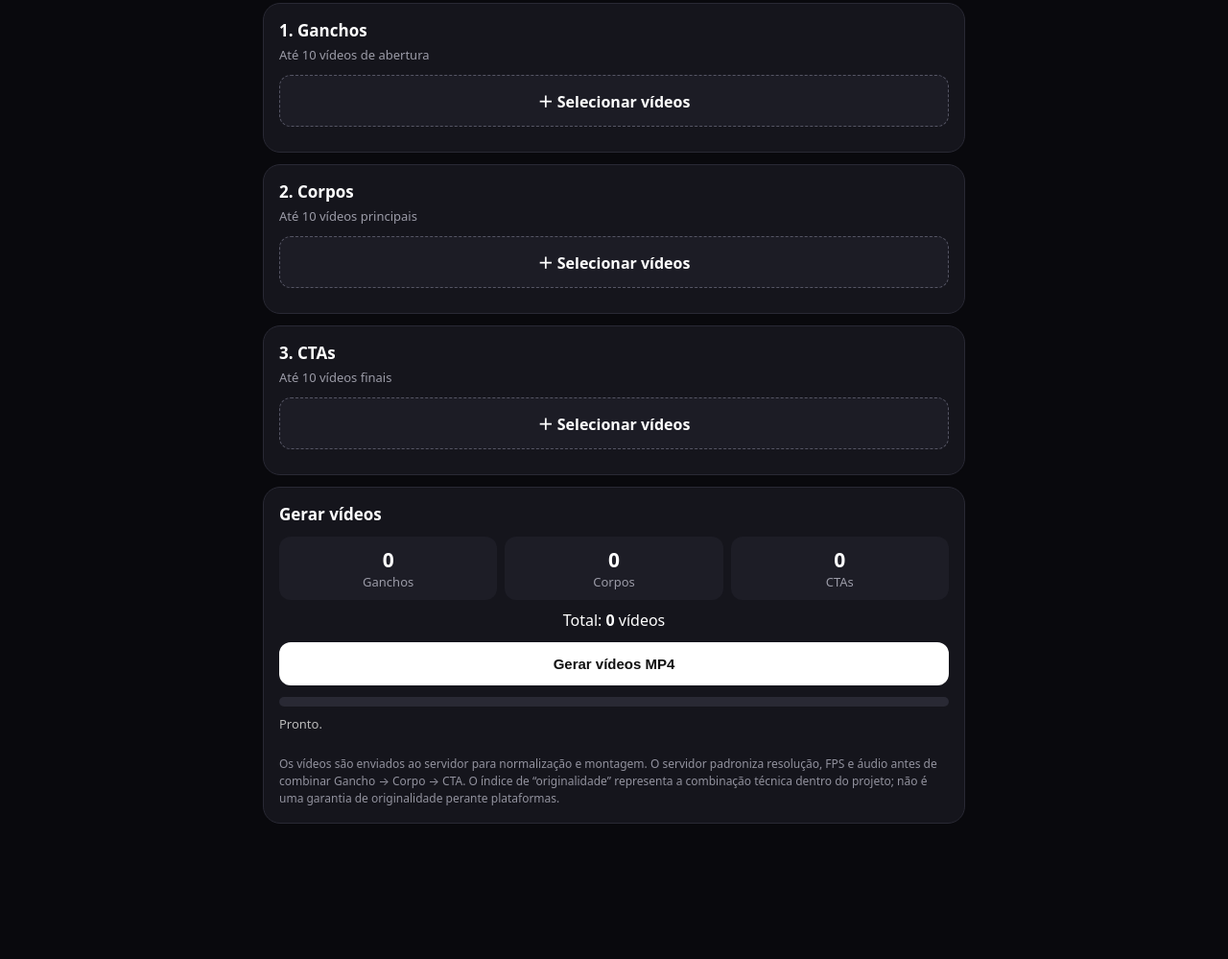
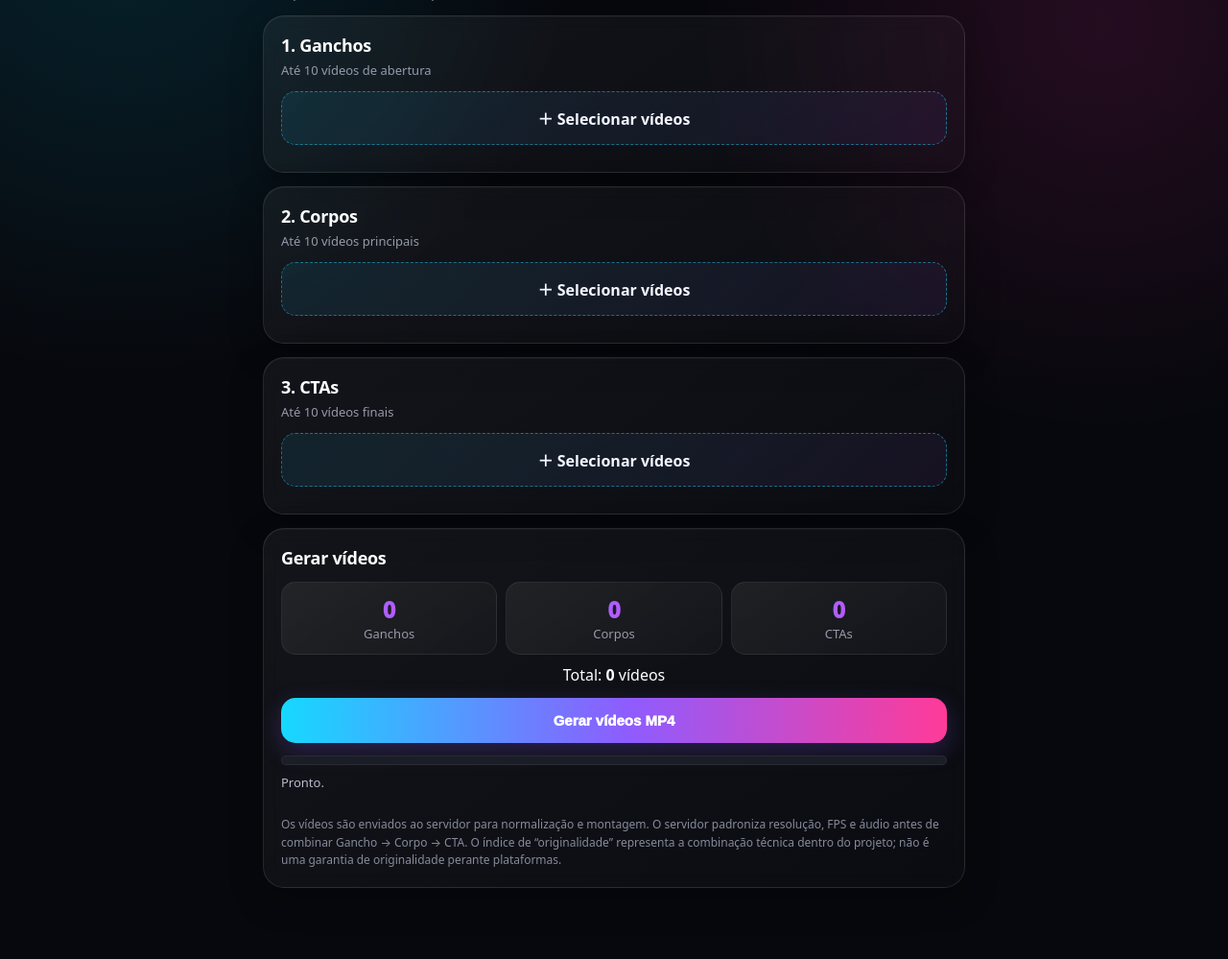
Before and after one commit to MarioGabriel39/geramix, a website: page public/index.html in a window 1280 px wide. Shown: the part 83-1082 px from the top of the page at 96% size. Before the commit the page ends 1003 px from the top, so only its background shows below. Drawn offline with Linux system fonts and the light colour scheme.

Commit message:
Update index.html

```diff
--- a/public/index.html
+++ b/public/index.html
@@ -1,60 +1,407 @@
 <!doctype html>
 <html lang="pt-BR">
 <head>
-<meta charset="utf-8"><meta name="viewport" content="width=device-width,initial-scale=1">
+<meta charset="utf-8">
+<meta name="viewport" content="width=device-width,initial-scale=1">
+
 <title>GeraMix</title>
+
 <style>
-*{box-sizing:border-box}body{margin:0;background:#09090d;color:#fff;font-family:system-ui,-apple-system,Segoe UI,Roboto,sans-serif}
-main{max-width:760px;margin:auto;padding:18px 14px 50px}.logo{font-size:28px;font-weight:900}.muted{color:#9b9ba7;font-size:13px}
-.card{background:#15151c;border:1px solid #292934;border-radius:18px;padding:16px;margin:12px 0}
-h2{font-size:17px;margin:0 0 5px}.pick{display:block;text-align:center;border:1px dashed #555564;border-radius:12px;padding:14px;margin-top:12px;font-weight:800;background:#1c1c25}
-input{display:none}.files{margin-top:10px}.file{padding:8px;border-radius:8px;background:#1d1d26;margin:5px 0;font-size:12px;overflow:hidden;text-overflow:ellipsis;white-space:nowrap}
-.stats{display:grid;grid-template-columns:repeat(3,1fr);gap:8px;margin-top:12px}.stat{background:#1d1d26;border-radius:12px;text-align:center;padding:10px}.n{font-size:21px;font-weight:900}
-button,.download{display:block;width:100%;padding:14px;border:0;border-radius:12px;background:#fff;color:#111;font-weight:900;margin-top:12px;font-size:15px;text-align:center;text-decoration:none}button:disabled{opacity:.45}
-.progress{height:10px;background:#292934;border-radius:20px;overflow:hidden;margin-top:12px}.bar{height:100%;width:0%;background:#fff;transition:.2s}
-.status{margin-top:9px;font-size:13px;color:#bbb}.result{max-height:360px;overflow:auto;margin-top:12px}.combo{padding:10px;border-bottom:1px solid #292934;font-size:12px}.pill{display:inline-block;background:#292936;border-radius:8px;padding:4px 6px;margin:2px;color:#ddd}
-.note{font-size:12px;line-height:1.5;color:#92929e;margin-top:12px}
-</style></head>
-<body><main>
-<div class="logo">GeraMix</div><div class="muted">Multiplicador de vídeos com processamento no servidor</div>
+*{
+  box-sizing:border-box;
+}
 
-<section class="card"><h2>1. Ganchos</h2><div class="muted">Até 10 vídeos de abertura</div>
-<label class="pick" for="hooks">＋ Selecionar vídeos</label><input id="hooks" type="file" accept="video/*" multiple><div id="hl" class="files"></div></section>
+body{
+  margin:0;
+  min-height:100vh;
+  background:
+    radial-gradient(circle at 10% 0%, rgba(0,210,255,.13), transparent 30%),
+    radial-gradient(circle at 90% 10%, rgba(255,45,170,.12), transparent 28%),
+    #07080d;
+  color:#fff;
+  font-family:system-ui,-apple-system,Segoe UI,Roboto,sans-serif;
+}
 
-<section class="card"><h2>2. Corpos</h2><div class="muted">Até 10 vídeos principais</div>
-<label class="pick" for="bodies">＋ Selecionar vídeos</label><input id="bodies" type="file" accept="video/*" multiple><div id="bl" class="files"></div></section>
+main{
+  max-width:760px;
+  margin:auto;
+  padding:24px 14px 60px;
+}
 
-<section class="card"><h2>3. CTAs</h2><div class="muted">Até 10 vídeos finais</div>
-<label class="pick" for="ctas">＋ Selecionar vídeos</label><input id="ctas" type="file" accept="video/*" multiple><div id="cl" class="files"></div></section>
+.logo{
+  font-size:32px;
+  font-weight:950;
+  letter-spacing:-1.5px;
+  background:linear-gradient(90deg,#20d9ff,#9b5cff,#ff3b9d);
+  -webkit-background-clip:text;
+  background-clip:text;
+  color:transparent;
+}
 
-<section class="card"><h2>Gerar vídeos</h2>
-<div class="stats"><div class="stat"><div id="hn" class="n">0</div><div class="muted">Ganchos</div></div><div class="stat"><div id="bn" class="n">0</div><div class="muted">Corpos</div></div><div class="stat"><div id="cn" class="n">0</div><div class="muted">CTAs</div></div></div>
-<div style="text-align:center;margin-top:10px">Total: <b id="total">0</b> vídeos</div>
-<button id="go">Gerar vídeos MP4</button><div class="progress"><div id="bar" class="bar"></div></div><div id="status" class="status">Pronto.</div>
-<a id="download" class="download" style="display:none" href="#">⬇ Baixar ZIP</a>
-<div id="result" class="result"></div>
-<div class="note">Os vídeos são enviados ao servidor para normalização e montagem. O servidor padroniza resolução, FPS e áudio antes de combinar Gancho → Corpo → CTA. O índice de “originalidade” representa a combinação técnica dentro do projeto; não é uma garantia de originalidade perante plataformas.</div>
+.muted{
+  color:#969aaa;
+  font-size:13px;
+}
+
+.card{
+  background:
+    linear-gradient(145deg,rgba(255,255,255,.055),rgba(255,255,255,.018));
+  border:1px solid rgba(255,255,255,.10);
+  border-radius:22px;
+  padding:18px;
+  margin:14px 0;
+  box-shadow:
+    0 12px 35px rgba(0,0,0,.28),
+    inset 0 1px 0 rgba(255,255,255,.035);
+  backdrop-filter:blur(10px);
+}
+
+h2{
+  font-size:18px;
+  margin:0 0 5px;
+  font-weight:850;
+  letter-spacing:-.3px;
+}
+
+.pick{
+  display:block;
+  text-align:center;
+  border:1px dashed rgba(43,214,255,.45);
+  border-radius:15px;
+  padding:15px;
+  margin-top:13px;
+  font-weight:850;
+  background:
+    linear-gradient(135deg,rgba(20,210,255,.09),rgba(164,82,255,.07));
+  color:#f5f7ff;
+  transition:.2s;
+}
+
+.pick:active{
+  transform:scale(.98);
+}
+
+input{
+  display:none;
+}
+
+.files{
+  margin-top:10px;
+}
+
+.file{
+  padding:9px 11px;
+  border-radius:10px;
+  background:rgba(255,255,255,.055);
+  border:1px solid rgba(255,255,255,.06);
+  margin:6px 0;
+  font-size:12px;
+  overflow:hidden;
+  text-overflow:ellipsis;
+  white-space:nowrap;
+  color:#dfe3f1;
+}
+
+.stats{
+  display:grid;
+  grid-template-columns:repeat(3,1fr);
+  gap:9px;
+  margin-top:13px;
+}
+
+.stat{
+  background:
+    linear-gradient(145deg,rgba(255,255,255,.065),rgba(255,255,255,.025));
+  border:1px solid rgba(255,255,255,.07);
+  border-radius:15px;
+  text-align:center;
+  padding:12px 8px;
+}
+
+.n{
+  font-size:23px;
+  font-weight:950;
+  background:linear-gradient(90deg,#25d9ff,#b15cff,#ff419f);
+  -webkit-background-clip:text;
+  background-clip:text;
+  color:transparent;
+}
+
+button,
+.download{
+  display:block;
+  width:100%;
+  padding:15px;
+  border:0;
+  border-radius:15px;
+  background:linear-gradient(
+    90deg,
+    #16d9ff 0%,
+    #8e5cff 52%,
+    #ff3b98 100%
+  );
+  color:#fff;
+  font-weight:950;
+  margin-top:13px;
+  font-size:15px;
+  text-align:center;
+  text-decoration:none;
+  box-shadow:
+    0 8px 24px rgba(123,82,255,.25);
+  cursor:pointer;
+  transition:.2s;
+}
+
+button:active,
+.download:active{
+  transform:scale(.98);
+}
+
+button:disabled{
+  opacity:.45;
+  cursor:not-allowed;
+  box-shadow:none;
+}
+
+.progress{
+  height:10px;
+  background:#1b1d27;
+  border-radius:20px;
+  overflow:hidden;
+  margin-top:13px;
+  border:1px solid rgba(255,255,255,.06);
+}
+
+.bar{
+  height:100%;
+  width:0%;
+  background:linear-gradient(
+    90deg,
+    #18d9ff,
+    #8d5cff,
+    #ff3c99
+  );
+  transition:.2s;
+}
+
+.status{
+  margin-top:9px;
+  font-size:13px;
+  color:#b8bdcc;
+}
+
+.result{
+  max-height:360px;
+  overflow:auto;
+  margin-top:13px;
+}
+
+.combo{
+  padding:11px;
+  border-bottom:1px solid rgba(255,255,255,.08);
+  font-size:12px;
+}
+
+.pill{
+  display:inline-block;
+  background:rgba(255,255,255,.065);
+  border:1px solid rgba(255,255,255,.07);
+  border-radius:9px;
+  padding:5px 7px;
+  margin:3px 2px;
+  color:#d9deed;
+}
+
+.note{
+  font-size:12px;
+  line-height:1.55;
+  color:#858b9c;
+  margin-top:13px;
+}
+
+@media(max-width:480px){
+  main{
+    padding:20px 12px 50px;
+  }
+
+  .logo{
+    font-size:30px;
+  }
+
+  .card{
+    padding:16px;
+    border-radius:20px;
+  }
+}
+</style>
+</head>
+
+<body>
+<main>
+
+<div class="logo">GeraMix</div>
+<div class="muted">Multiplicador de vídeos com processamento no servidor</div>
+
+<section class="card">
+  <h2>1. Ganchos</h2>
+  <div class="muted">Até 10 vídeos de abertura</div>
+
+  <label class="pick" for="hooks">＋ Selecionar vídeos</label>
+  <input id="hooks" type="file" accept="video/*" multiple>
+  <div id="hl" class="files"></div>
 </section>
+
+<section class="card">
+  <h2>2. Corpos</h2>
+  <div class="muted">Até 10 vídeos principais</div>
+
+  <label class="pick" for="bodies">＋ Selecionar vídeos</label>
+  <input id="bodies" type="file" accept="video/*" multiple>
+  <div id="bl" class="files"></div>
+</section>
+
+<section class="card">
+  <h2>3. CTAs</h2>
+  <div class="muted">Até 10 vídeos finais</div>
+
+  <label class="pick" for="ctas">＋ Selecionar vídeos</label>
+  <input id="ctas" type="file" accept="video/*" multiple>
+  <div id="cl" class="files"></div>
+</section>
+
+<section class="card">
+
+  <h2>Gerar vídeos</h2>
+
+  <div class="stats">
+    <div class="stat">
+      <div id="hn" class="n">0</div>
+      <div class="muted">Ganchos</div>
+    </div>
+
+    <div class="stat">
+      <div id="bn" class="n">0</div>
+      <div class="muted">Corpos</div>
+    </div>
+
+    <div class="stat">
+      <div id="cn" class="n">0</div>
+      <div class="muted">CTAs</div>
+    </div>
+  </div>
+
+  <div style="text-align:center;margin-top:10px">
+    Total: <b id="total">0</b> vídeos
+  </div>
+
+  <button id="go">Gerar vídeos MP4</button>
+
+  <div class="progress">
+    <div id="bar" class="bar"></div>
+  </div>
+
+  <div id="status" class="status">Pronto.</div>
+
+  <a id="download" class="download" style="display:none" href="#">
+    ⬇ Baixar ZIP
+  </a>
+
+  <div id="result" class="result"></div>
+
+  <div class="note">
+    Os vídeos são enviados ao servidor para normalização e montagem.
+    O servidor padroniza resolução, FPS e áudio antes de combinar
+    Gancho → Corpo → CTA. O índice de “originalidade” representa
+    a combinação técnica dentro do projeto; não é uma garantia de
+    originalidade perante plataformas.
+  </div>
+
+</section>
+
 </main>
+
 <script>
 const D={h:[],b:[],c:[]},$=id=>document.getElementById(id);
-function setup(id,k,list){$(id).onchange=e=>{D[k]=[...e.target.files];$(list).innerHTML=D[k].map((f,i)=>`<div class=file>${i+1}. ${f.name}</div>`).join('');update()}}
-function update(){$('hn').textContent=D.h.length;$('bn').textContent=D.b.length;$('cn').textContent=D.c.length;$('total').textContent=(D.h.length*D.b.length*D.c.length).toLocaleString('pt-BR')}
-setup('hooks','h','hl');setup('bodies','b','bl');setup('ctas','c','cl');
+
+function setup(id,k,list){
+  $(id).onchange=e=>{
+    D[k]=[...e.target.files];
+    $(list).innerHTML=D[k].map((f,i)=>`<div class=file>${i+1}. ${f.name}</div>`).join('');
+    update()
+  }
+}
+
+function update(){
+  $('hn').textContent=D.h.length;
+  $('bn').textContent=D.b.length;
+  $('cn').textContent=D.c.length;
+  $('total').textContent=(D.h.length*D.b.length*D.c.length).toLocaleString('pt-BR')
+}
+
+setup('hooks','h','hl');
+setup('bodies','b','bl');
+setup('ctas','c','cl');
 
 $('go').onclick=async()=>{
- if(!D.h.length||!D.b.length||!D.c.length){alert('Selecione pelo menos 1 vídeo em cada categoria.');return}
- const fd=new FormData(); D.h.forEach(f=>fd.append('hooks',f));D.b.forEach(f=>fd.append('bodies',f));D.c.forEach(f=>fd.append('ctas',f));
- $('go').disabled=true;$('download').style.display='none';$('result').innerHTML='';$('bar').style.width='0%';$('status').textContent='Enviando vídeos…';
- try{
-   const r=await fetch('/api/jobs',{method:'POST',body:fd});const j=await r.json();if(!r.ok)throw Error(j.error||'Falha no envio');
-   const poll=async()=>{const x=await (await fetch('/api/jobs/'+j.id)).json();
-     const pct=x.total?Math.round(x.done/x.total*100):0;$('bar').style.width=pct+'%';$('status').textContent=x.current||'Processando…';
-     if(x.files?.length) $('result').innerHTML=x.files.map(f=>`<div class=combo><b>✓ ${f.name}</b><br><span class=pill>Gancho: ${f.hook}</span><span class=pill>Corpo: ${f.body}</span><span class=pill>CTA: ${f.cta}</span><br><span style="color:#aaa">Combinação única #${f.index}</span></div>`).join('');
-     if(x.status==='done'){$('bar').style.width='100%';$('download').href=x.zip;$('download').style.display='block';$('status').textContent=`Concluído: ${x.total} vídeos.`;$('go').disabled=false;return}
-     if(x.status==='error'){throw Error(x.error||'Processamento falhou')}
-     setTimeout(poll,1000);
-   }; poll();
- }catch(e){$('status').textContent='Erro: '+e.message;alert(e.message);$('go').disabled=false}
+  if(!D.h.length||!D.b.length||!D.c.length){
+    alert('Selecione pelo menos 1 vídeo em cada categoria.');
+    return
+  }
+
+  const fd=new FormData();
+
+  D.h.forEach(f=>fd.append('hooks',f));
+  D.b.forEach(f=>fd.append('bodies',f));
+  D.c.forEach(f=>fd.append('ctas',f));
+
+  $('go').disabled=true;
+  $('download').style.display='none';
+  $('result').innerHTML='';
+  $('bar').style.width='0%';
+  $('status').textContent='Enviando vídeos…';
+
+  try{
+    const r=await fetch('/api/jobs',{method:'POST',body:fd});
+    const j=await r.json();
+
+    if(!r.ok)throw Error(j.error||'Falha no envio');
+
+    const poll=async()=>{
+      const x=await (await fetch('/api/jobs/'+j.id)).json();
+
+      const pct=x.total?Math.round(x.done/x.total*100):0;
+
+      $('bar').style.width=pct+'%';
+      $('status').textContent=x.current||'Processando…';
+
+      if(x.files?.length)
+        $('result').innerHTML=x.files.map(f=>`<div class=combo><b>✓ ${f.name}</b><br><span class=pill>Gancho: ${f.hook}</span><span class=pill>Corpo: ${f.body}</span><span class=pill>CTA: ${f.cta}</span><br><span style="color:#aaa">Combinação única #${f.index}</span></div>`).join('');
+
+      if(x.status==='done'){
+        $('bar').style.width='100%';
+        $('download').href=x.zip;
+        $('download').style.display='block';
+        $('status').textContent=`Concluído: ${x.total} vídeos.`;
+        $('go').disabled=false;
+        return
+      }
+
+      if(x.status==='error'){
+        throw Error(x.error||'Processamento falhou')
+      }
+
+      setTimeout(poll,1000);
+    };
+
+    poll();
+
+  }catch(e){
+    $('status').textContent='Erro: '+e.message;
+    alert(e.message);
+    $('go').disabled=false
+  }
 };
-</script></body></html>
+</script>
+
+</body>
+</html>
```
